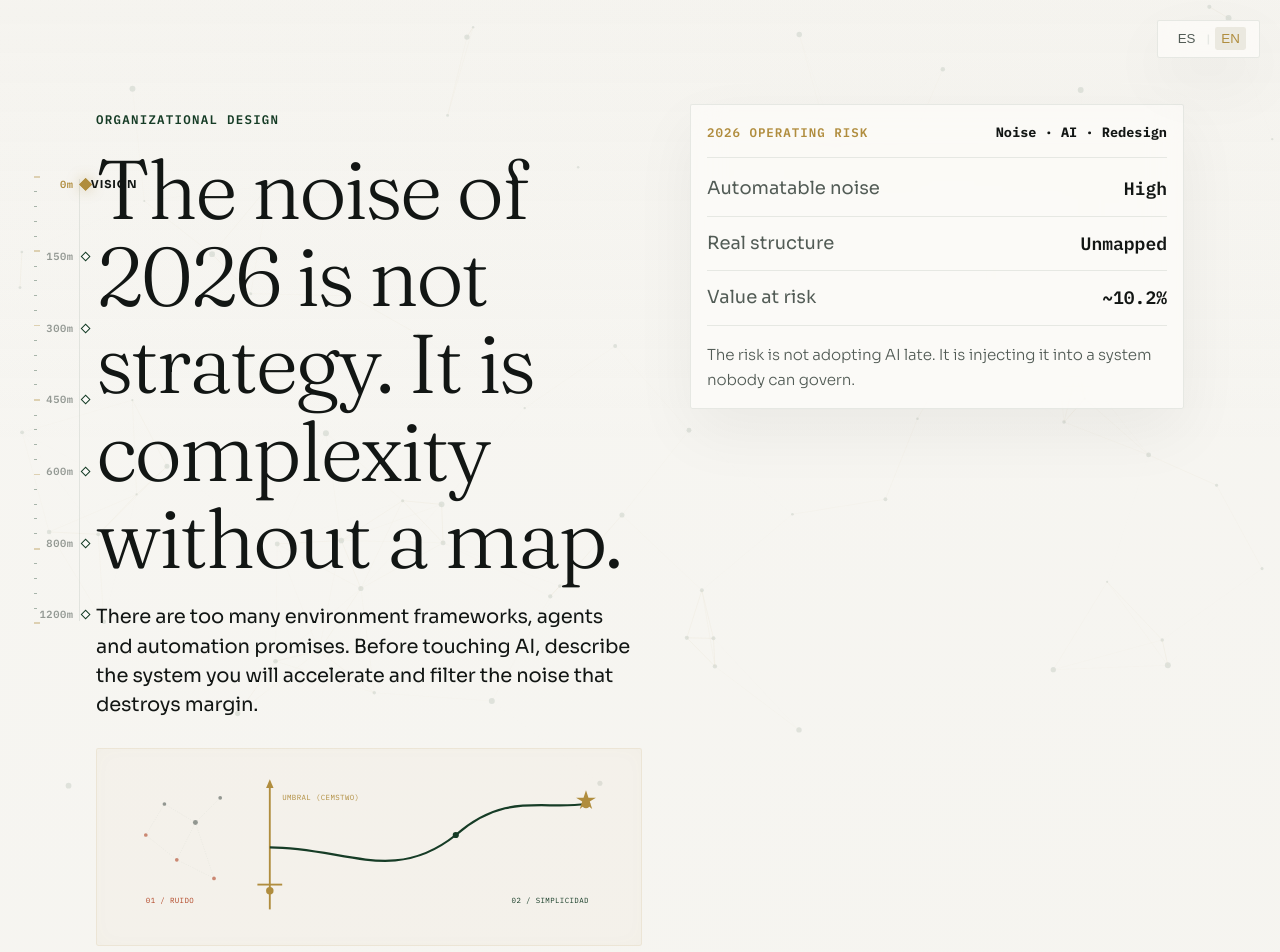
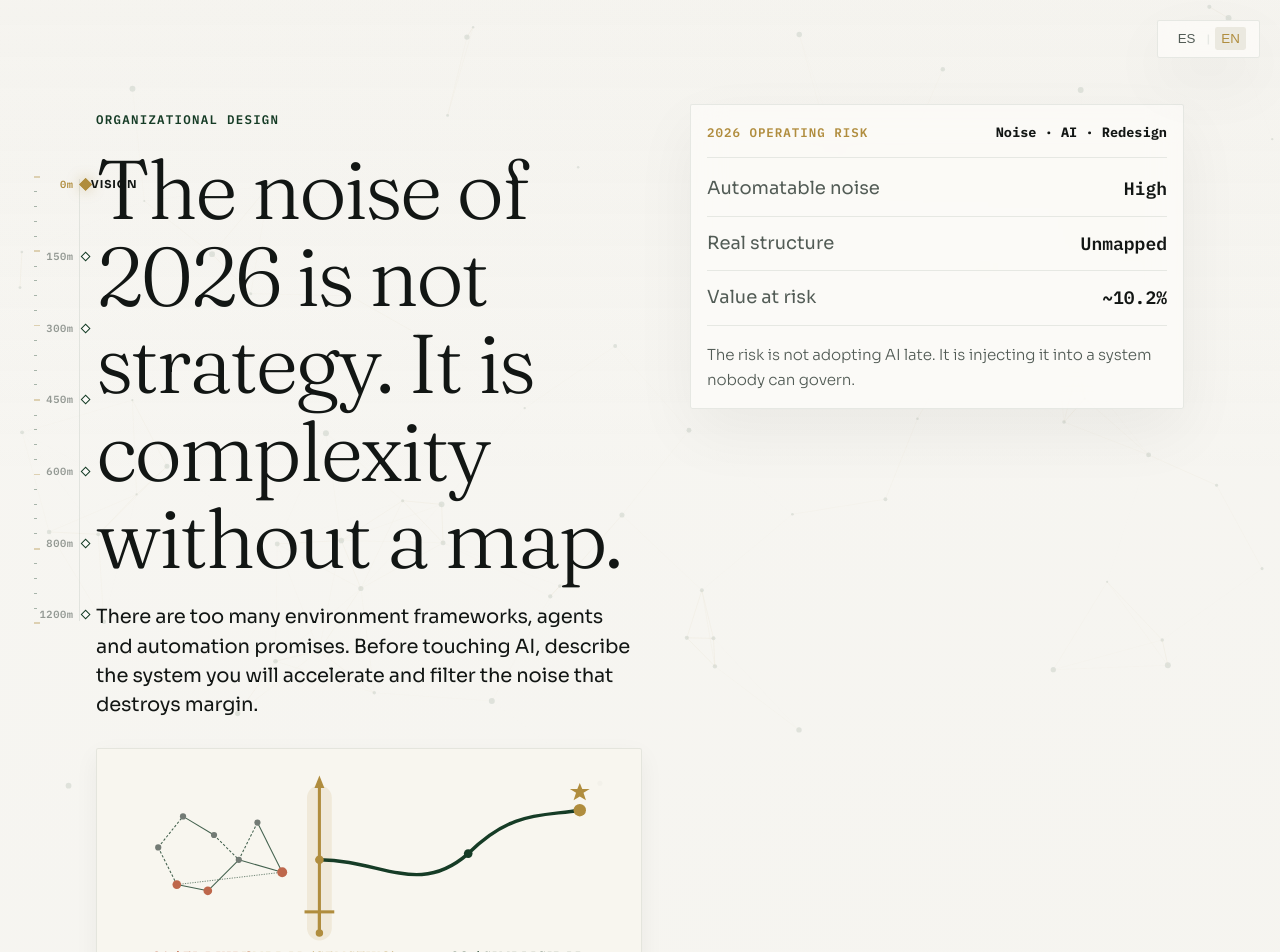
Before and after one commit to willkwolf/Thinking-as-a-Service, a React (Vite) app: page / in a window 1280 px wide. Shown: the top 952 px of the page. Built offline with nearby package versions, Linux system fonts and the light colour scheme.

Commit message:
design: Kaizen redesign of the Hero's Journey SVG for high contrast and cross-device legibility

```diff
--- a/src/components/sections/HeroSurface.tsx
+++ b/src/components/sections/HeroSurface.tsx
@@ -19,50 +19,75 @@ export function HeroSurface() {
           {/* Hand-crafted C-Suite Vector: The Hero's Journey (Caos to Simplificación) */}
           <Reveal delay={0.05}>
             <div className="hero-journey-panel">
-              <svg viewBox="0 0 400 120" className="hero-journey-svg" fill="none" xmlns="http://www.w3.org/2000/svg" aria-label="Diagrama del Viaje del Héroe: del Caos a la Simplicidad">
-                {/* Left: Scattered nodes (Noise/Chaos) */}
-                <g opacity="0.6">
-                  <circle cx="20" cy="50" r="1.5" fill="var(--danger)" />
-                  <circle cx="35" cy="25" r="1.5" fill="var(--muted)" />
-                  <circle cx="45" cy="70" r="1.5" fill="var(--danger)" />
-                  <circle cx="60" cy="40" r="2" fill="var(--muted)" />
-                  <circle cx="75" cy="85" r="1.5" fill="var(--danger)" />
-                  <circle cx="80" cy="20" r="1.5" fill="var(--muted)" />
+              <svg viewBox="0 0 400 180" className="hero-journey-svg" fill="none" xmlns="http://www.w3.org/2000/svg" aria-label="Diagrama del Viaje del Héroe: del Caos a la Simplicidad">
+                {/* Left: Scattered nodes / Entangled network (Noise/Chaos) */}
+                <g opacity="0.8">
+                  {/* Fine connecting chaotic network lines */}
+                  <line x1="30" y1="60" x2="50" y2="35" stroke="var(--line-strong)" strokeWidth="0.85" strokeDasharray="2 1.5" />
+                  <line x1="30" y1="60" x2="45" y2="90" stroke="var(--line-strong)" strokeWidth="0.85" strokeDasharray="2 1.5" />
+                  <line x1="50" y1="35" x2="75" y2="50" stroke="var(--line-strong)" strokeWidth="0.85" />
+                  <line x1="45" y1="90" x2="70" y2="95" stroke="var(--line-strong)" strokeWidth="0.85" />
+                  <line x1="75" y1="50" x2="95" y2="70" stroke="var(--line-strong)" strokeWidth="0.85" strokeDasharray="2 1.5" />
+                  <line x1="70" y1="95" x2="95" y2="70" stroke="var(--line-strong)" strokeWidth="0.85" />
+                  <line x1="95" y1="70" x2="110" y2="40" stroke="var(--line-strong)" strokeWidth="0.85" strokeDasharray="2 1.5" />
+                  <line x1="110" y1="40" x2="130" y2="80" stroke="var(--line-strong)" strokeWidth="0.85" />
+                  <line x1="95" y1="70" x2="130" y2="80" stroke="var(--line-strong)" strokeWidth="0.85" />
+                  <line x1="130" y1="80" x2="45" y2="90" stroke="var(--line-strong)" strokeWidth="0.6" strokeDasharray="1 1" />
 
-                  {/* Fine connecting chaotic lines */}
-                  <line x1="20" y1="50" x2="35" y2="25" stroke="var(--line)" strokeWidth="0.5" strokeDasharray="1 1" />
-                  <line x1="35" y1="25" x2="60" y2="40" stroke="var(--line)" strokeWidth="0.5" strokeDasharray="1 1" />
-                  <line x1="20" y1="50" x2="45" y2="70" stroke="var(--line)" strokeWidth="0.5" strokeDasharray="1 1" />
-                  <line x1="45" y1="70" x2="60" y2="40" stroke="var(--line)" strokeWidth="0.5" strokeDasharray="1 1" />
-                  <line x1="60" y1="40" x2="75" y2="85" stroke="var(--line)" strokeWidth="0.5" strokeDasharray="1 1" />
-                  <line x1="60" y1="40" x2="80" y2="20" stroke="var(--line)" strokeWidth="0.5" strokeDasharray="1 1" />
-                  <line x1="45" y1="70" x2="75" y2="85" stroke="var(--line)" strokeWidth="0.5" strokeDasharray="1 1" />
+                  {/* Scattered chaotic nodes */}
+                  <circle cx="30" cy="60" r="2.5" fill="var(--muted)" />
+                  <circle cx="50" cy="35" r="2.5" fill="var(--muted)" />
+                  <circle cx="45" cy="90" r="3.5" fill="var(--danger)" />
+                  <circle cx="75" cy="50" r="2.5" fill="var(--muted)" />
+                  <circle cx="70" cy="95" r="3.5" fill="var(--danger)" />
+                  <circle cx="95" cy="70" r="2.5" fill="var(--muted)" />
+                  <circle cx="110" cy="40" r="2.5" fill="var(--muted)" />
+                  <circle cx="130" cy="80" r="4" fill="var(--danger)" />
                 </g>
 
-                {/* Center: The Sword / Threshold slice of reality */}
+                {/* Center: The Sword / Diagnostic Threshold Slice of Reality */}
                 <g>
+                  {/* Glowing lens / slice of light */}
+                  <rect x="150" y="10" width="20" height="125" fill="var(--blueprint)" fillOpacity="0.12" rx="10" />
+
                   {/* Sword blade / line of light */}
-                  <line x1="120" y1="10" x2="120" y2="110" stroke="var(--blueprint)" strokeWidth="1.5" />
-                  <polygon points="120,5 123,12 117,12" fill="var(--blueprint)" />
-                  <circle cx="120" cy="95" r="3" fill="var(--blueprint)" />
+                  <line x1="160" y1="12" x2="160" y2="128" stroke="var(--blueprint)" strokeWidth="2.5" />
+                  <polygon points="160,2 164,12 156,12" fill="var(--blueprint)" />
+
                   {/* Crossguard */}
-                  <line x1="110" y1="90" x2="130" y2="90" stroke="var(--blueprint)" strokeWidth="1.5" />
+                  <line x1="148" y1="112" x2="172" y2="112" stroke="var(--blueprint)" strokeWidth="2.5" />
+
+                  {/* Grip & Hilt */}
+                  <line x1="160" y1="112" x2="160" y2="126" stroke="var(--blueprint)" strokeWidth="2.5" />
+                  <circle cx="160" cy="129" r="3" fill="var(--blueprint)" />
                 </g>
 
                 {/* Right: Clean, rising path (Signal/Simplicity) */}
                 <g>
-                  <path d="M 120 60 C 180 60, 220 90, 270 50 C 310 15, 340 30, 375 25" stroke="var(--line-strong)" strokeWidth="1.8" fill="none" />
-                  <circle cx="270" cy="50" r="2.5" fill="var(--line-strong)" />
-                  <circle cx="375" cy="25" r="3.5" fill="var(--blueprint)" />
+                  {/* Main flow line */}
+                  <path d="M 160 70 C 210 70, 240 100, 280 65 C 315 30, 340 35, 370 30" stroke="var(--signal)" strokeWidth="2.8" fill="none" strokeLinecap="round" />
 
-                  {/* Little shiny star on top of return */}
-                  <polygon points="375,14 377,20 383,20 378,23 380,29 375,25 370,29 372,23 367,20 373,20" fill="var(--blueprint)" />
+                  {/* Clean sequenced nodes */}
+                  <circle cx="160" cy="70" r="3.5" fill="var(--blueprint)" />
+                  <circle cx="280" cy="65" r="3.5" fill="var(--signal)" />
+                  <circle cx="370" cy="30" r="5" fill="var(--amber)" />
+
+                  {/* Value shiny star on top of return destination */}
+                  <polygon points="370,8 372,13 378,13 373,16 375,22 370,19 365,22 367,16 362,13 368,13" fill="var(--amber)" />
                 </g>
 
-                {/* Annotations */}
-                <text x="20" y="105" fontFamily="var(--font-mono)" fontSize="6" fill="var(--danger)" letterSpacing="0.05em">01 / RUIDO</text>
-                <text x="315" y="105" fontFamily="var(--font-mono)" fontSize="6" fill="var(--line-strong)" letterSpacing="0.05em">02 / SIMPLICIDAD</text>
-                <text x="130" y="22" fontFamily="var(--font-mono)" fontSize="6" fill="var(--blueprint)" letterSpacing="0.05em">UMBRAL (CEMSTWO)</text>
+                {/* High-Contrast Tufte-Inspired Annotations */}
+                {/* 01 / RUIDO */}
+                <text x="25" y="152" fontFamily="var(--font-display)" fontSize="10.5" fontWeight="700" fill="var(--danger)" letterSpacing="0.05em">01 / EL RUIDO</text>
+                <text x="25" y="165" fontFamily="var(--font-body)" fontSize="8.5" fill="var(--muted)">Silos y caos no mapeado</text>
+
+                {/* UMBRAL */}
+                <text x="160" y="152" textAnchor="middle" fontFamily="var(--font-display)" fontSize="10.5" fontWeight="700" fill="var(--blueprint)" letterSpacing="0.05em">UMBRAL (CEMSTWO)</text>
+                <text x="160" y="165" textAnchor="middle" fontFamily="var(--font-body)" fontSize="8.5" fill="var(--muted)">Filtro de claridad causal</text>
+
+                {/* 02 / SIMPLICIDAD */}
+                <text x="375" y="152" textAnchor="end" fontFamily="var(--font-display)" fontSize="10.5" fontWeight="700" fill="var(--signal)" letterSpacing="0.05em">02 / SIMPLICIDAD</text>
+                <text x="375" y="165" textAnchor="end" fontFamily="var(--font-body)" fontSize="8.5" fill="var(--muted)">Procesos listos para IA</text>
               </svg>
             </div>
           </Reveal>
--- a/src/components/sections/sections.css
+++ b/src/components/sections/sections.css
@@ -101,11 +101,11 @@
 .hero-journey-panel {
   margin-block: 1.75rem;
   padding: 1.5rem;
-  background: rgba(176, 141, 62, 0.03);
-  border: 1px solid rgba(176, 141, 62, 0.12);
+  background: color-mix(in srgb, var(--blueprint) 4%, var(--panel));
+  border: 1px solid var(--line);
   border-radius: var(--radius);
   max-width: 38rem;
-  box-shadow: inset 0 0 20px rgba(176, 141, 62, 0.02);
+  box-shadow: 0 0.5rem 1.5rem var(--shadow);
 }
 
 .hero-journey-svg {
```
